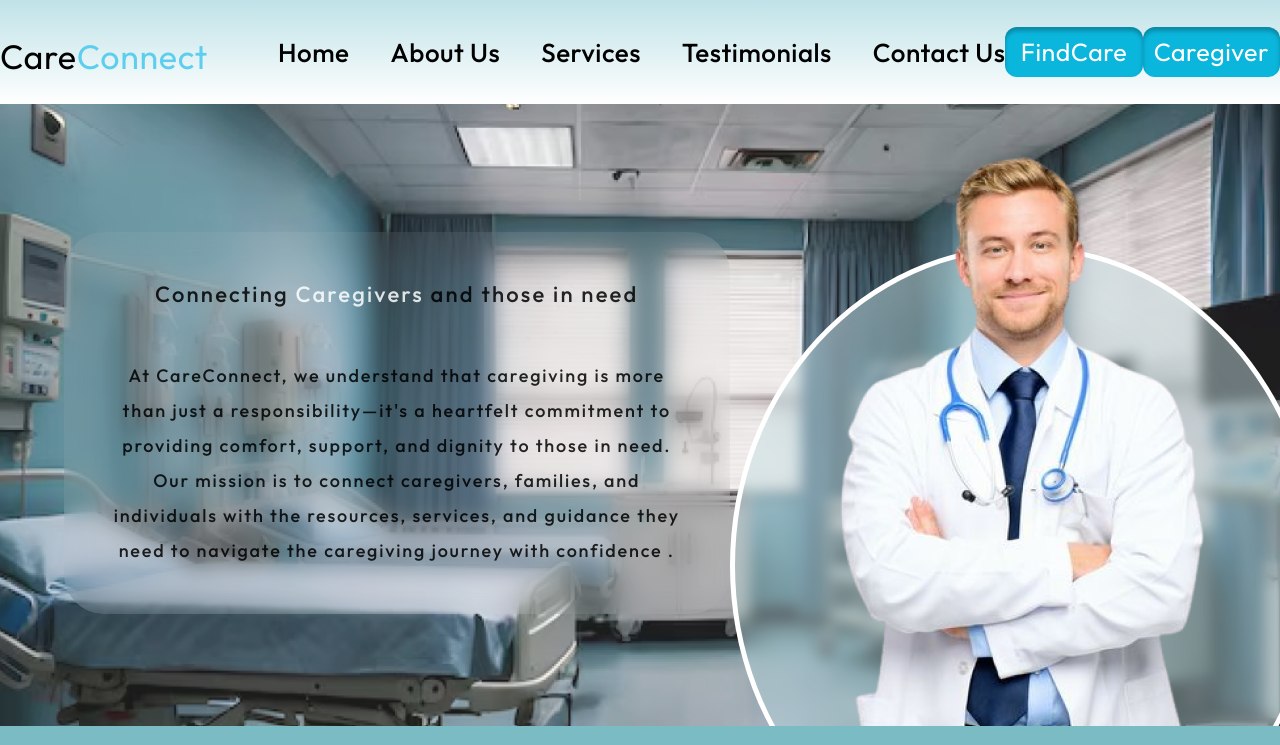
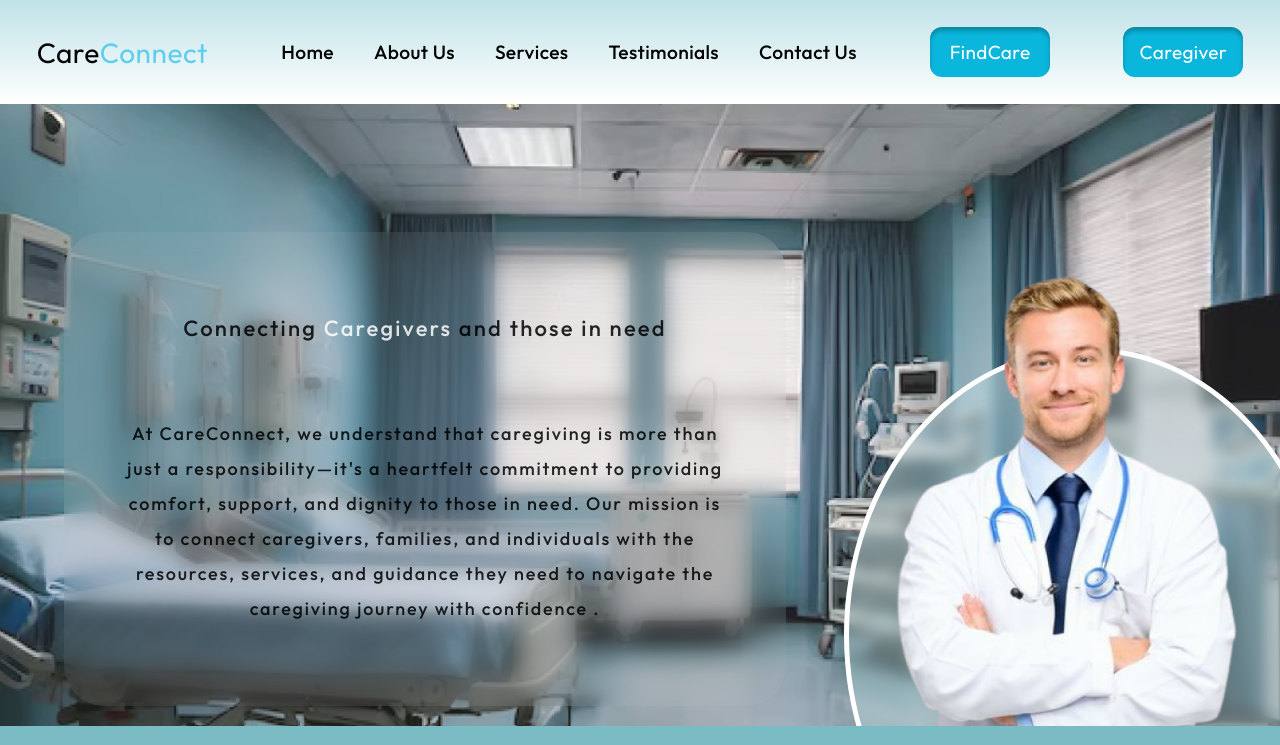
Before and after one commit to arpit07072005/group-project, a React (Create React App) app: page / in a window 1280 px wide. Shown: the top 745 px of the page. Built offline with nearby package versions, Linux system fonts and the light colour scheme.

Commit message:
responsive till tablet

```diff
--- a/src/App.css
+++ b/src/App.css
@@ -222,6 +222,148 @@ border-radius: 50%;
 background-color: white;
 
 }
+@media screen and (max-width:1442px) {
+   .navbar{
+    width:100vw;
+    height:104px;
+   }
+   ul{
+    width:auto;
+    gap:3.5rem;
+   }
+    ul li{
+    font-size:1.5em;
+   }
+   .content{
+
+    height:auto;
+    padding:10px;
+    flex-wrap: wrap;
+    margin-bottom:20px;
+   }
+   .page1{
+   gap:3.5rem;
+   }
+   .johny{
+    height:80vh;
+    width:40vw;
+    margin-top:190px;
+    margin-right:-50px;
+   }
+   .photo{
+    height:75vh;
+    width:30vw;
+   }
+   .procedure{
+    flex-wrap: wrap;
+   }
+   .pchild{
+    width:25vw;
+   }
+
+}
+@media screen and (max-width:1365px) {
+    ul{
+      margin-left:0px;
+    }
+    .navbar p{
+      width:auto;
+      font-size:28px;
+    }
+    .logo{
+      width:auto;
+      font-size:28px;
+    }
+    ul li{
+      font-size:1.2rem;
+    }
+    ul{
+      gap:2.5rem;
+    }
+    .mainbtn{
+      width:120px;
+      font-size:19px;
+    }
+    .logo1{
+
+      margin-bottom:190px;
+    }
+    .logo2{
+
+      margin-bottom:190px;
+    }
+    .logo3{
+
+      margin-bottom:190px;
+    }
+}
+@media screen and (max-width:1365px) {
+  .johny {
+    height: 72vh;
+    width: 38vw;
+    margin-top:243px;
+    margin-right: -50px;
+}
+.photo{
+  width:32vw;
+  margin-left:3%;
+}
+}
+@media screen and (max-width:1043px){
+  ul{
+    gap:1.2rem;
+  }
+  .navbar p{
+    width:auto;
+    font-size:24px;
+  }
+  .logo{
+    width:auto;
+    font-size:24px;
+  }
+  .mainbtn{
+    width:auto;
+    font-size:15px;
+    padding-right:0.5rem;
+    padding-left:0.5rem;
+  }
+  .johny {
+    height: 68vh;
+    width: 49vw;
+    margin-top: 243px;
+    margin-right: -50px;
+}
+  .photo{
+    width:35vw;
+    margin-left:10px;
+  }
+}
+@media screen and (max-width:916px){
+  .photo {
+    width: 36vw;
+    margin-left: 5px;
+}
+.johny {
+  height: 41vh;
+  width: 56vw;
+  margin-top: 358px;
+  margin-right: -56px;
+}
+.pchild p{
+  font-size:18px;
+}
+.logo3{
+  background-size: 61px 47px;
+  width: 61px;
+    height: 61px;
+}
+.logo2{
+  background-size: 61px 61px;
+  width: 61px;
+    height: 61px;
+}
+}
+
 @media screen and (max-width:435px) {
 .navbar{
   height: 70px;
@@ -253,6 +395,7 @@ ul{
       background-size: cover;
         flex-direction:column;
         overflow:visible;
+        gap:0rem;
       }
       .johny{
         order: 1;
```
